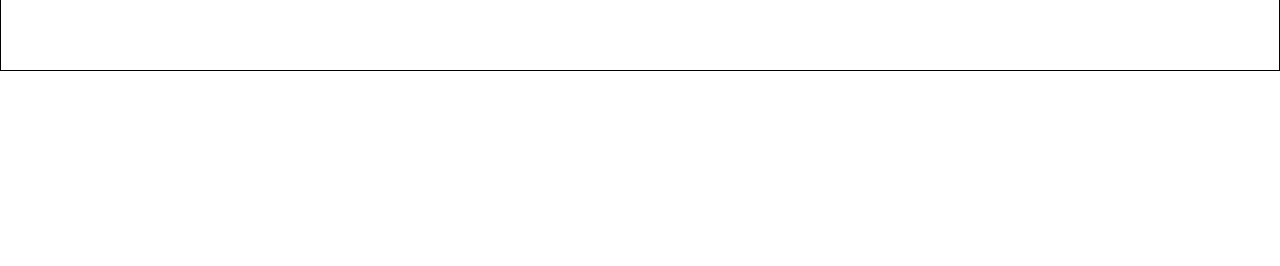
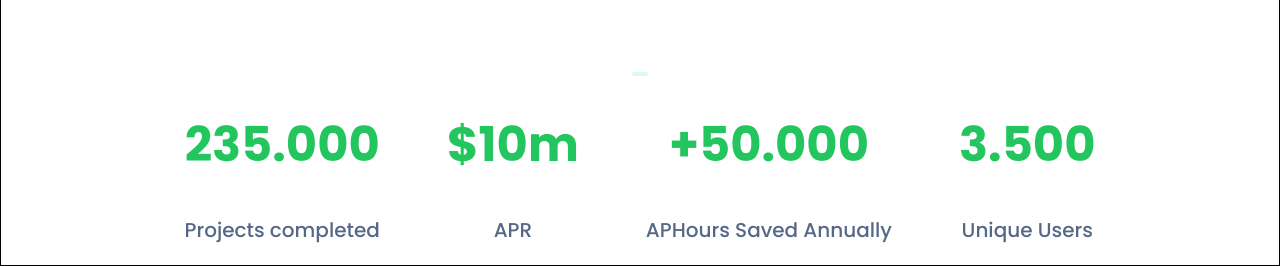
Before and after one commit to SimasCode/7_practice_flex_web, a React (Vite) app: page / in a window 1280 px wide. Shown: the part 2173-2439 px from the top of the page. Before the commit the page ends 2244 px from the top, so only its background shows below. Built offline with nearby package versions, Linux system fonts and the light colour scheme.

Commit message:
believe section

```diff
--- a/src/App.jsx
+++ b/src/App.jsx
@@ -6,6 +6,7 @@ import NavBar from './components/navbar/NavBar';
 import './style/reset.css';
 import './style/App.css';
 import GainMore2 from './components/gainMore2/GainMore2';
+import Believe from './components/believe/Believe';
 
 export default function App() {
   return (
@@ -16,6 +17,7 @@ export default function App() {
       <GainMore />
       <Cta />
       <GainMore2 />
+      <Believe />
     </div>
   );
 }
--- /dev/null
+++ b/src/components/believe/Believe.jsx
@@ -0,0 +1,32 @@
+import Container from '../UI/container/Container';
+import Section from '../UI/section/Section';
+import SectionTitle from '../UI/sectionTitle/SectionTitle';
+import css from './believe.module.css';
+
+export default function Believe() {
+  return (
+    <Section>
+      <Container>
+        <SectionTitle />
+        <div className={css.flex}>
+          <div>
+            <h2 className={css.title}>235.000</h2>
+            <p className={css.text}>Projects completed</p>
+          </div>
+          <div>
+            <h2 className={css.title}>$10m</h2>
+            <p className={css.text}>APR</p>
+          </div>
+          <div>
+            <h2 className={css.title}>+50.000</h2>
+            <p className={css.text}>APHours Saved Annually</p>
+          </div>
+          <div>
+            <h2 className={css.title}>3.500</h2>
+            <p className={css.text}>Unique Users</p>
+          </div>
+        </div>
+      </Container>
+    </Section>
+  );
+}
--- /dev/null
+++ b/src/components/believe/believe.module.css
@@ -0,0 +1,23 @@
+.title {
+  color: #22c55e;
+  font-size: 48px;
+  font-style: normal;
+  font-weight: 700;
+  line-height: 60px;
+}
+
+.text {
+  color: #556987;
+  font-size: 20px;
+  font-style: normal;
+  font-weight: 500;
+  line-height: 30px;
+}
+
+.flex {
+  display: flex;
+  justify-content: space-around;
+  margin-right: 150px;
+  margin-left: 150px;
+  text-align: center;
+}
```
